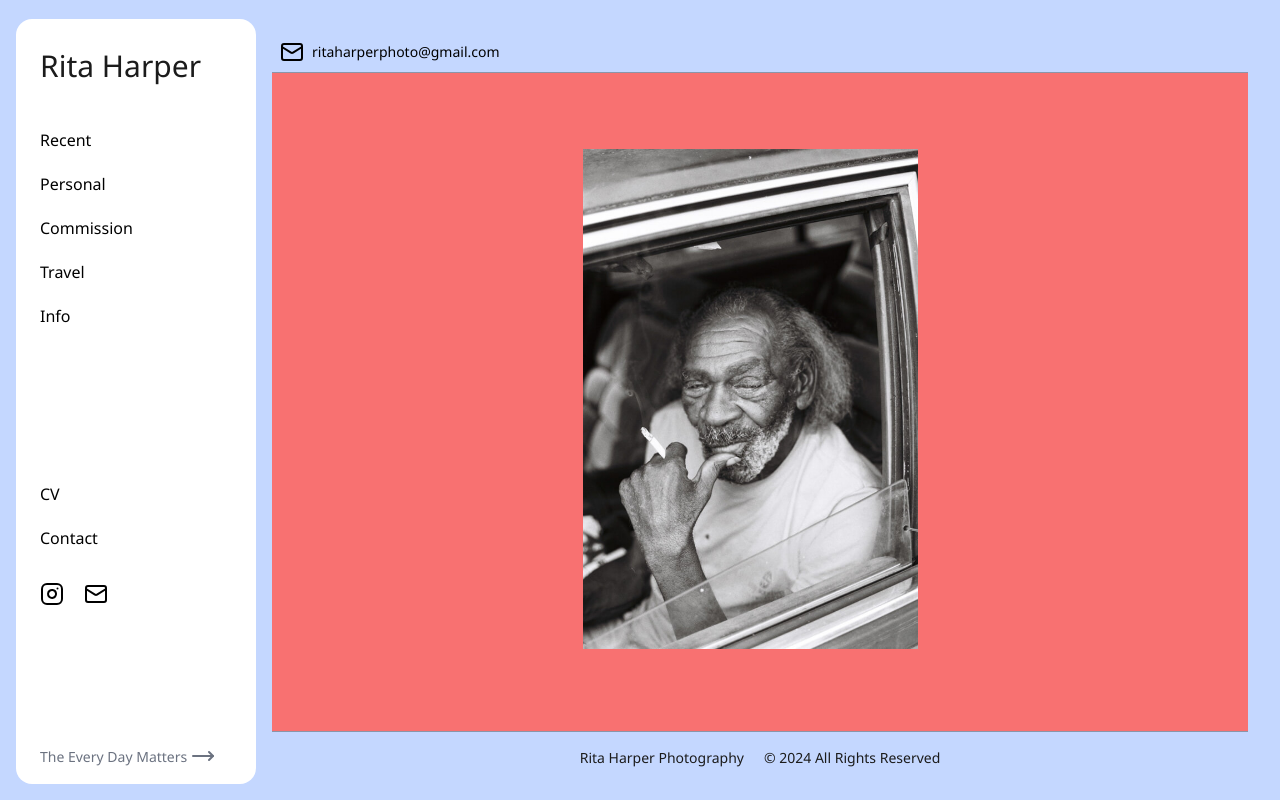
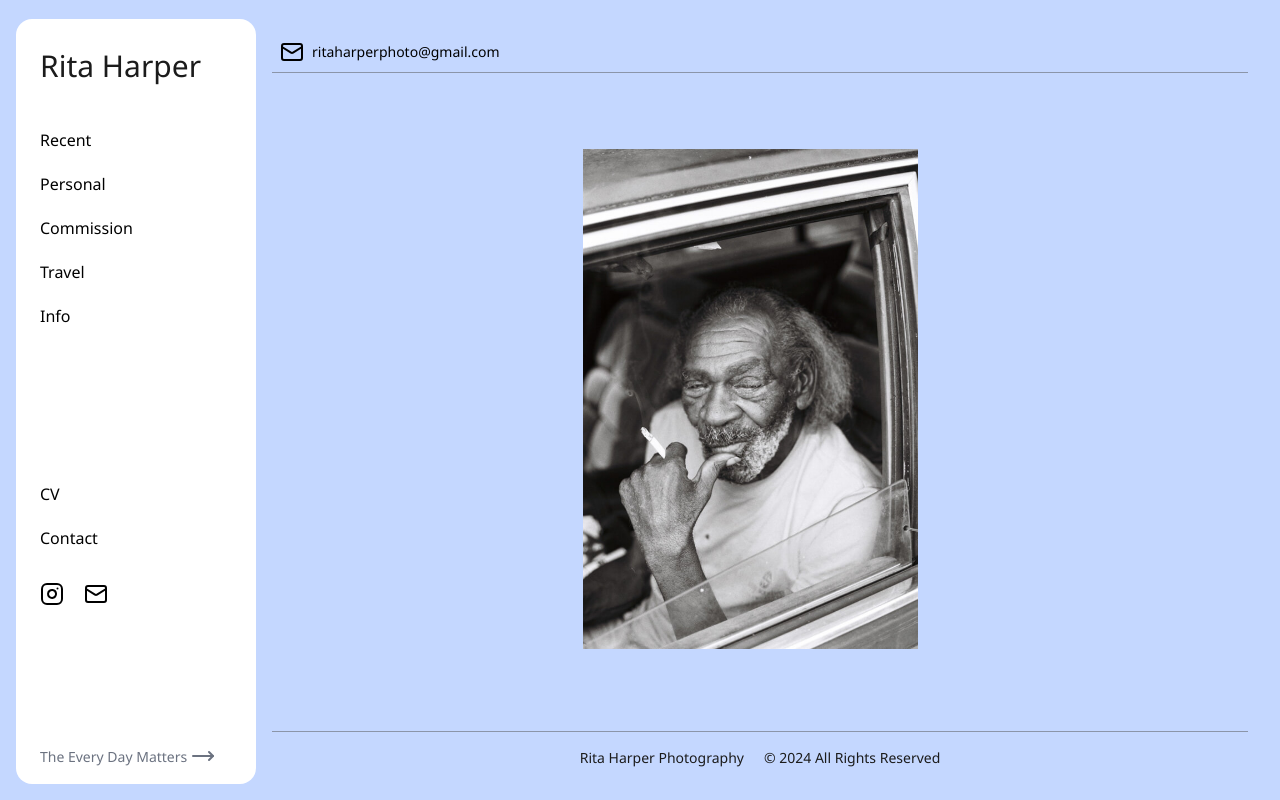
Before and after one commit to vireshkumarmistry/imageBlog, a Next.js app: page / in a window 1280 px wide. Built offline with nearby package versions, Linux system fonts and the light colour scheme.

Commit message:
minor fixes

```diff
--- a/src/app/layout.tsx
+++ b/src/app/layout.tsx
@@ -91,9 +91,7 @@ export default function RootLayout({
           <Nav />
           <div className="w-[calc(100%-240px)] h-[calc(100svh-32px)] flex flex-1 flex-col lg:p-4 items-center justify-between">
             <RootHeader />
-            <div className="overflow-auto w-full h-full bg-red-400">
-              {children}
-            </div>
+            <div className="overflow-auto w-full h-full">{children}</div>
             <Footer />
           </div>
         </div>
```
